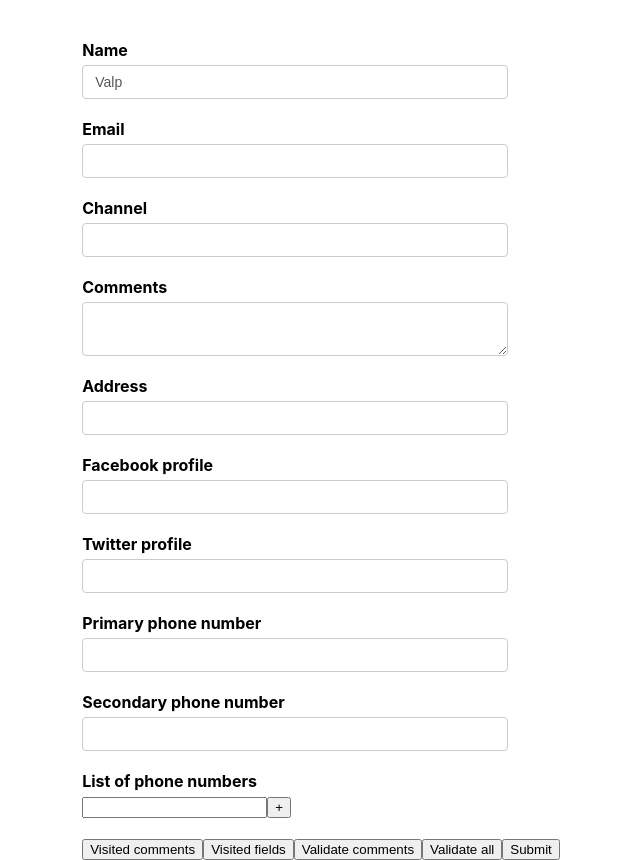
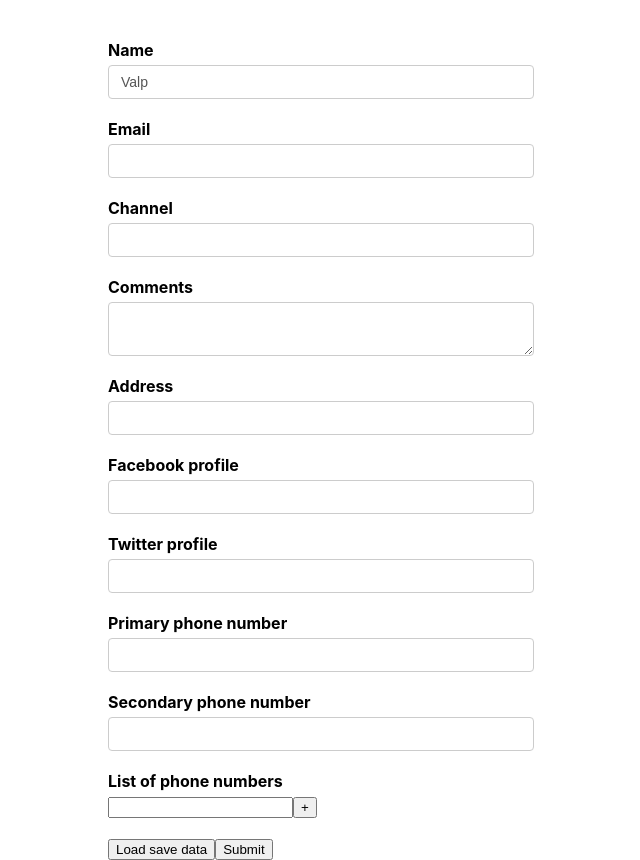
Before and after one commit to vapinedo/React-FormikDemo, a React (Create React App) app: page / in a window 1280 px wide. Shown: the whole page, without its empty margins (319-959 px from the left). Built offline with nearby package versions, Linux system fonts and the light colour scheme.

Commit message:
[ADD] load saved date

```diff
--- a/src/components/YoutubeForm.js
+++ b/src/components/YoutubeForm.js
@@ -9,6 +9,20 @@ const initialValues = {
   channel: '',
   comments: '',
   address: '',
+  social: {
+    facebook: '',
+    twitter: ''
+  },
+  phoneNumbers: ['', ''],
+  phNumbers: ['']
+};
+
+const savedValues = {
+  name: 'Valp',
+  email: 'valp@gmail.com',
+  channel: 'Valp Gaming',
+  comments: 'First Comment',
+  address: '242 Baker Street',
   social: {
     facebook: '',
     twitter: ''
@@ -41,11 +55,14 @@ const validateComments = value => {
 
 export const YoutubeForm = () => {
 
+  const [formValues, setFormValues] = React.useState(null);
+
   return (
     <Formik
-      initialValues={initialValues}
+      initialValues={formValues || initialValues}
       validationSchema={validationSchema}
       onSubmit={onSubmit}
+      enableReinitialize
       // validateOnMount
 
     >
@@ -137,7 +154,7 @@ export const YoutubeForm = () => {
               </FieldArray>
             </div>
 
-            <button type='button' onClick={() => formik.setFieldTouched('comments')}>Visited comments</button>
+            {/* <button type='button' onClick={() => formik.setFieldTouched('comments')}>Visited comments</button>
             <button type='button' onClick={() => formik.setTouched({
               name: true,
               email: true,
@@ -146,8 +163,9 @@ export const YoutubeForm = () => {
             })}>Visited fields</button>
 
             <button type='button' onClick={() => formik.validateField('comments')}>Validate comments</button>
-            <button type='button' onClick={() => formik.validateForm()}>Validate all</button>
+            <button type='button' onClick={() => formik.validateForm()}>Validate all</button> */}
 
+            <button type='submit' onClick={() => setFormValues(savedValues)}>Load save data</button>
             <button type='submit' disabled={!formik.isValid || formik.isSubmitting}>Submit</button>
           </Form>
         )
```
